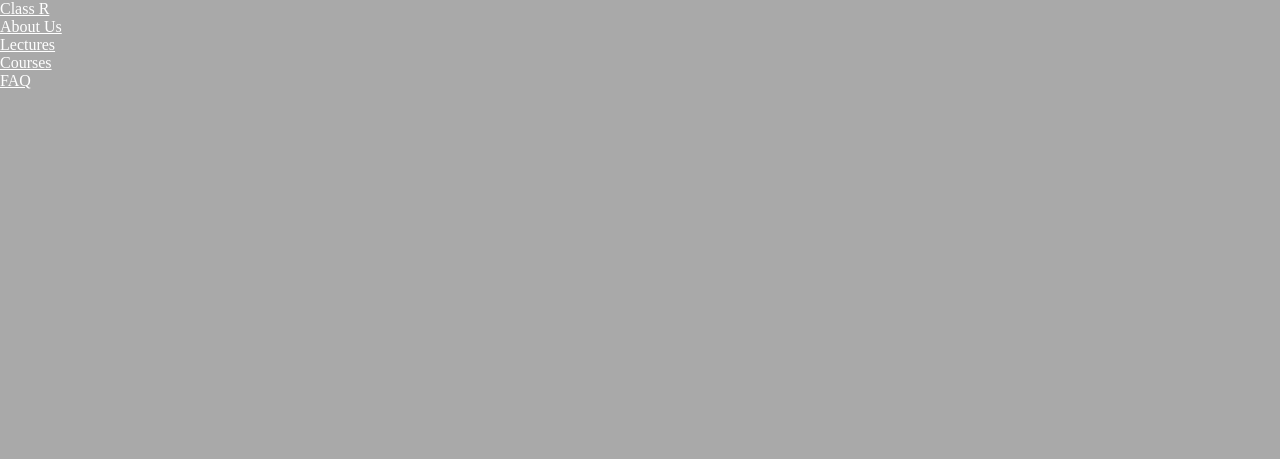
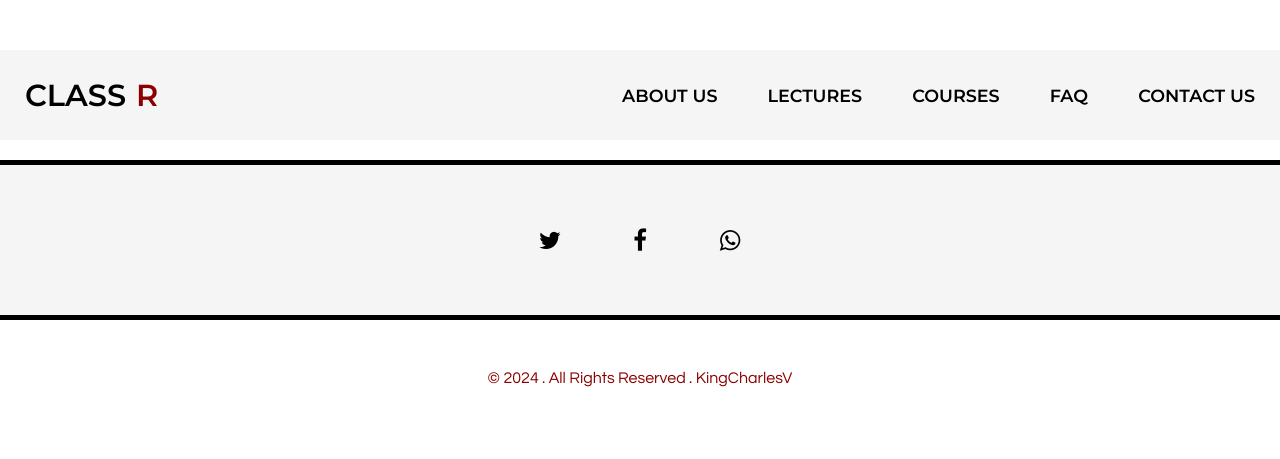
Before and after one commit to Charles-Muia/Class_R_eMobilis, a plain HTML site: page index.html in a window 1280 px wide. Drawn offline with Linux system fonts and the light colour scheme; a web font is replaced by a local one.

Commit message:
Fourth Commit

```diff
--- a/CSS/style.css
+++ b/CSS/style.css
@@ -1,6 +1,91 @@
+/*NOTES / RESOURCES*/
+/*https://www.cssmatic.com/box-shadow*/
+
+@import url('https://fonts.googleapis.com/css2?family=Montserrat:ital,wght@0,100..900;1,100..900&display=swap');
+
 * {
     margin: 0;
     padding: 0;
-    background: #a9a9a9;
+    /*background: #a9a9a9;*/
     color: #ffffff;
 }
+
+body {
+    font-family: "Questrial", sans-serif; /*I like this font alot more than the rest*/
+}
+
+nav {
+    background: #f5f5f5;
+    /*-webkit-box-shadow: inset 0px -17px 0px -3px rgba(0,0,0,0.75);*/
+    /*-moz-box-shadow: inset 0px -17px 0px -3px rgba(0,0,0,0.75);*/
+    /*box-shadow: inset 0px -17px 0px -3px rgba(0,0,0,0.75);*/
+    margin-top: 50px;
+    padding: 20px 0;
+}
+
+nav ul {
+    display: flex; /*aligns attributes horizontally*/
+    justify-content: flex-end;
+    align-items: center;
+    list-style: none; /*strips the bullets off the list*/
+    height: 50px;
+}
+
+nav a {
+    text-decoration: none;
+    color: #000;
+    font-weight: 600;
+    text-transform: uppercase;
+    font-optical-sizing: auto;
+    font-style: normal;
+    font-family: "Montserrat", sans-serif;
+}
+
+nav a:hover {
+    color: #8b0000;
+    transition: 1.5s;
+}
+
+nav li {
+    padding: 0px 25px;
+    font-size: 1.1em;
+}
+
+nav li span {
+    color: #8b0000;
+    padding: 10px;
+}
+
+nav li:first-child {
+    margin-right: auto;
+    font-size: 1.9em;
+    font-family: "Questrial", sans-serif; /*I like this font alot more than the rest*/
+}
+
+footer {
+    padding: 20px 0;
+}
+
+footer .social-icons {
+    height: 150px;
+    display: flex;
+    justify-content: center;
+    align-items: center;
+    background: #f5f5f5;
+    border-top: 5px solid #000;
+    border-bottom: 5px solid #000;
+}
+
+footer .social-icons .fa {
+    color: #000000;
+    font-size: 1.5em;
+    padding: 20px;
+    width: 50px;
+    text-align: center;
+}
+
+footer .footer-notes {
+    padding: 50px 0;
+    text-align: center;
+    color: #8b0000;
+}
--- a/index.html
+++ b/index.html
@@ -3,8 +3,20 @@
 <head>
     <meta charset="UTF-8">
     <title>My Website</title>
-<!--<<<<<<<<<<<<<<<<<<<<<<<<<<<<<<<<<<<<<<<CSS>>>>>>>>>>>>>>>>>>>>>>>>>>>>>>>>>>>>>>>>>>-->
+
+<!--<<<<<<<<<<<<<<<<<<<<<<<<<<<<<<<<<<<<<BOOSTRAP-CDN>>>>>>>>>>>>>>>>>>>>>>>>>>>>>>>>>>>>-->
+<!--    <link href="https://cdn.jsdelivr.net/npm/bootstrap@5.3.3/dist/css/bootstrap.min.css" rel="stylesheet" integrity="sha384-QWTKZyjpPEjISv5WaRU9OFeRpok6YctnYmDr5pNlyT2bRjXh0JMhjY6hW+ALEwIH" crossorigin="anonymous">-->
+<!--    <script src="https://cdn.jsdelivr.net/npm/bootstrap@5.3.3/dist/js/bootstrap.bundle.min.js" integrity="sha384-YvpcrYf0tY3lHB60NNkmXc5s9fDVZLESaAA55NDzOxhy9GkcIdslK1eN7N6jIeHz" crossorigin="anonymous"></script>-->
+<!--    <link rel="stylesheet" href="https://cdnjs.cloudflare.com/ajax/libs/font-awesome/6.6.0/css/all.min.css">-->
+    <link rel="stylesheet" href="https://cdnjs.cloudflare.com/ajax/libs/font-awesome/4.7.0/css/font-awesome.min.css">
+<!--<<<<<<<<<<<<<<<<<<<<<<<<<<<<<<<<<<<<<<<<CSS>>>>>>>>>>>>>>>>>>>>>>>>>>>>>>>>>>>>>>>>>>-->
     <link rel="stylesheet" href="CSS/style.css">
+
+<!--<<<<<<<<<<<<<<<<<<<<<<<<<<<<<<<<<<<<GOOGLE-FONTS>>>>>>>>>>>>>>>>>>>>>>>>>>>>>>>>>>>>>>>>>>-->
+    <link rel="preconnect" href="https://fonts.googleapis.com">
+    <link rel="preconnect" href="https://fonts.gstatic.com" crossorigin>
+    <link href="https://fonts.googleapis.com/css2?family=Jost:ital,wght@0,100..900;1,100..900&family=Questrial&family=Qwitcher+Grypen:wght@400;700&family=Raleway:ital,wght@0,100..900;1,100..900&display=swap" rel="stylesheet">
+
 </head>
 <body>
 
@@ -12,14 +24,27 @@
     <nav>
         <ul>
 <!--li>a   creates a list with an anchor tag-->
-            <li><a href="#">Class R</a></li>
+            <li><a href="#">Class<span>R</span></a></li>
             <li><a href="#">About Us</a></li>
             <li><a href="#">Lectures</a></li>
             <li><a href="#">Courses</a></li>
             <li><a href="#">FAQ</a></li>
-
+            <li><a href="#">Contact Us</a></li>
         </ul>
     </nav>
 
+<!--<<<<<<<<<<<<<<<<<<<<<<<<<<<<<<<<<<<<<<FOOTER>>>>>>>>>>>>>>>>>>>>>>>>>>>>>>>>>>>>>>>>>>-->
+    <footer>
+        <div class="social-icons">
+            <p><i class="fa fa-twitter" aria-hidden="true"></i></p>
+            <p><i class="fa fa-facebook" aria-hidden="true"></i></p>
+            <p><i class="fa fa-whatsapp" aria-hidden="true"></i></p>
+        </div>
+
+        <div class="footer-notes">
+            &copy; 2024 . All Rights Reserved . KingCharlesV
+        </div>
+    </footer>
+
 </body>
 </html>
```
